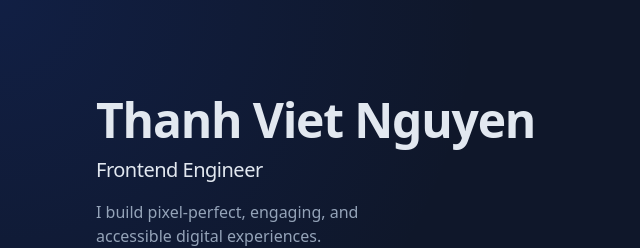
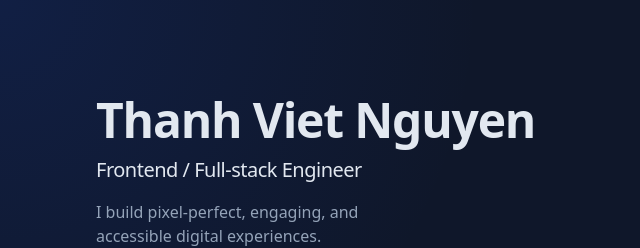
Before and after one commit to shivaluma/thanhvietnguyen.com, a Next.js app: page / in a window 1280 px wide. Shown: the top 248 px of the page, without its empty margins (0-640 px from the left). Built offline with nearby package versions, Linux system fonts and the light colour scheme.

Commit message:
chore: update role

```diff
--- a/src/app/page.tsx
+++ b/src/app/page.tsx
@@ -7,7 +7,7 @@ export default function Home() {
             <a href="/">Thanh Viet Nguyen</a>
           </h1>
           <h2 className="mt-3 text-lg font-medium tracking-tight text-slate-200 sm:text-xl">
-            Frontend Engineer
+            Frontend / Full-stack Engineer
           </h2>
           <p className="mt-4 max-w-xs leading-normal">
             I build pixel-perfect, engaging, and accessible digital experiences.
```
